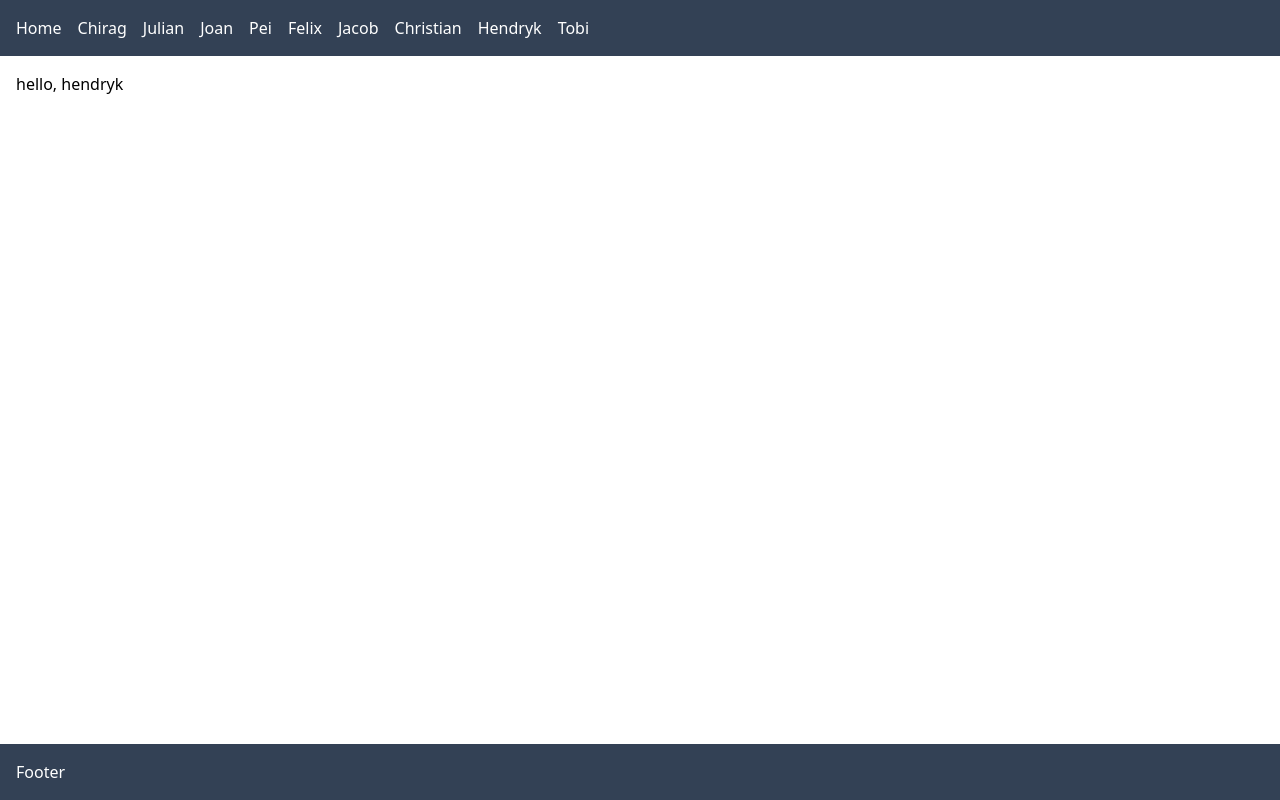
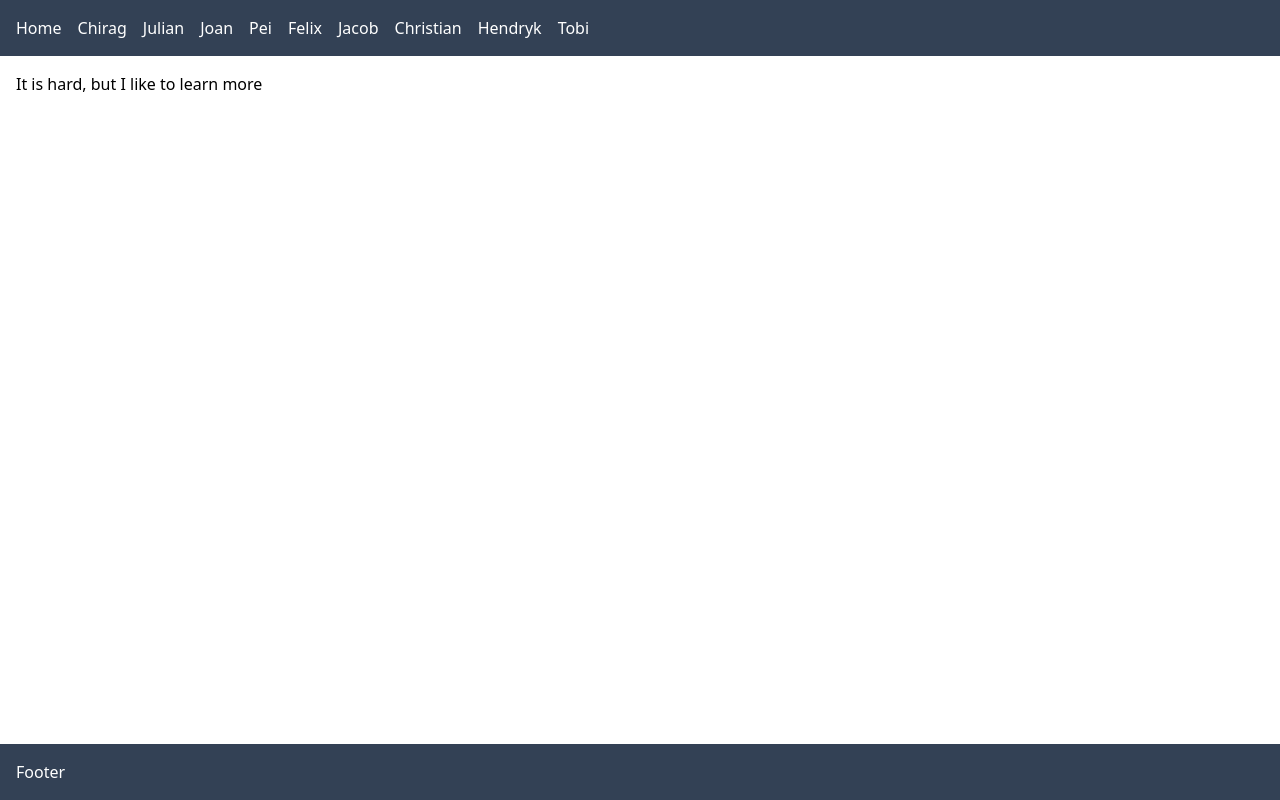
Before and after one commit to devhausleipzigacademy/camp10-practice-git-pullrequest, a React (Vite) app: page /hendryk in a window 1280 px wide. Built offline with nearby package versions, Linux system fonts and the light colour scheme.

Commit message:
tasks done

```diff
--- /dev/null
+++ b/src/pages/Hendryk.tsx
@@ -0,0 +1,5 @@
+export function Hendryk() {
+	return (
+		<div>It is hard, but I like to learn more</div>
+	);
+}
```
Also changed, not shown: src/main.tsx (+6 -4 lines).
